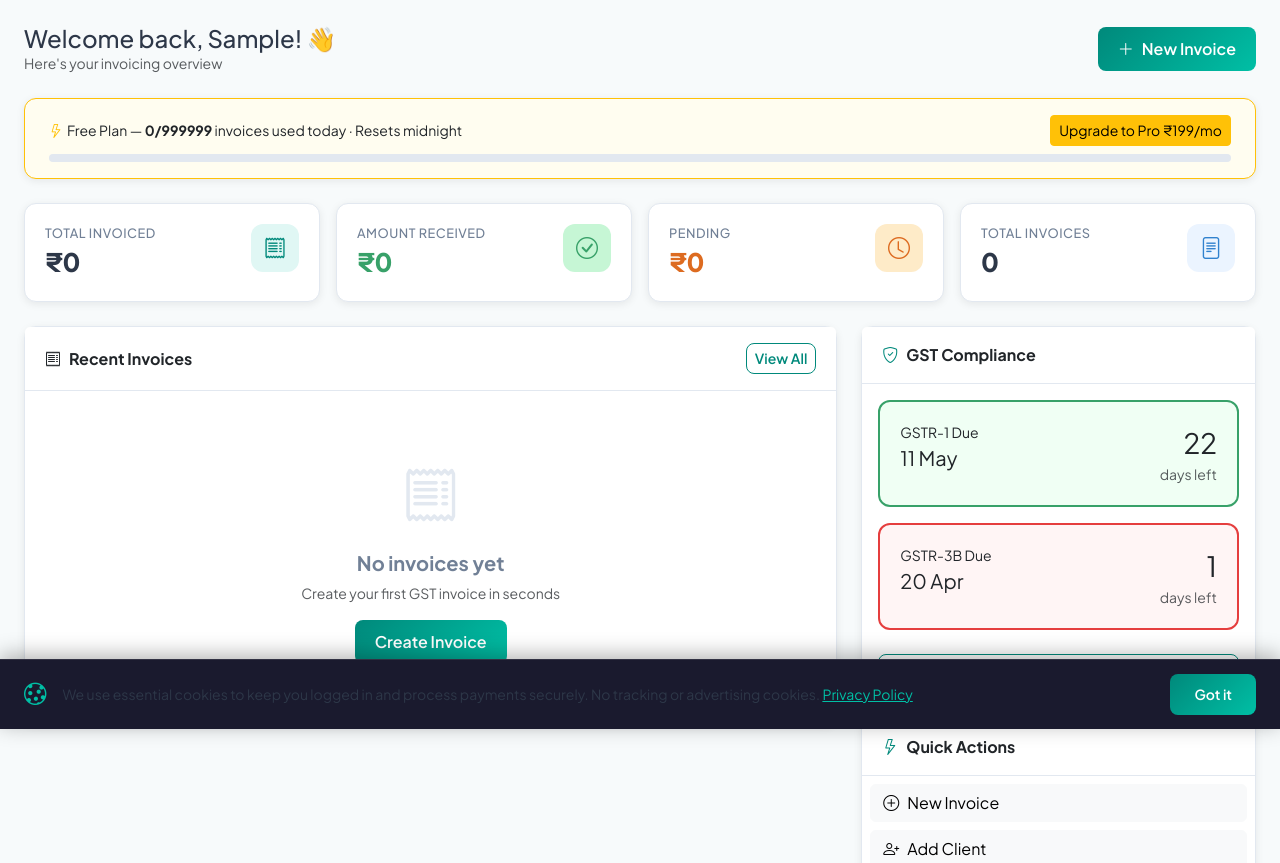
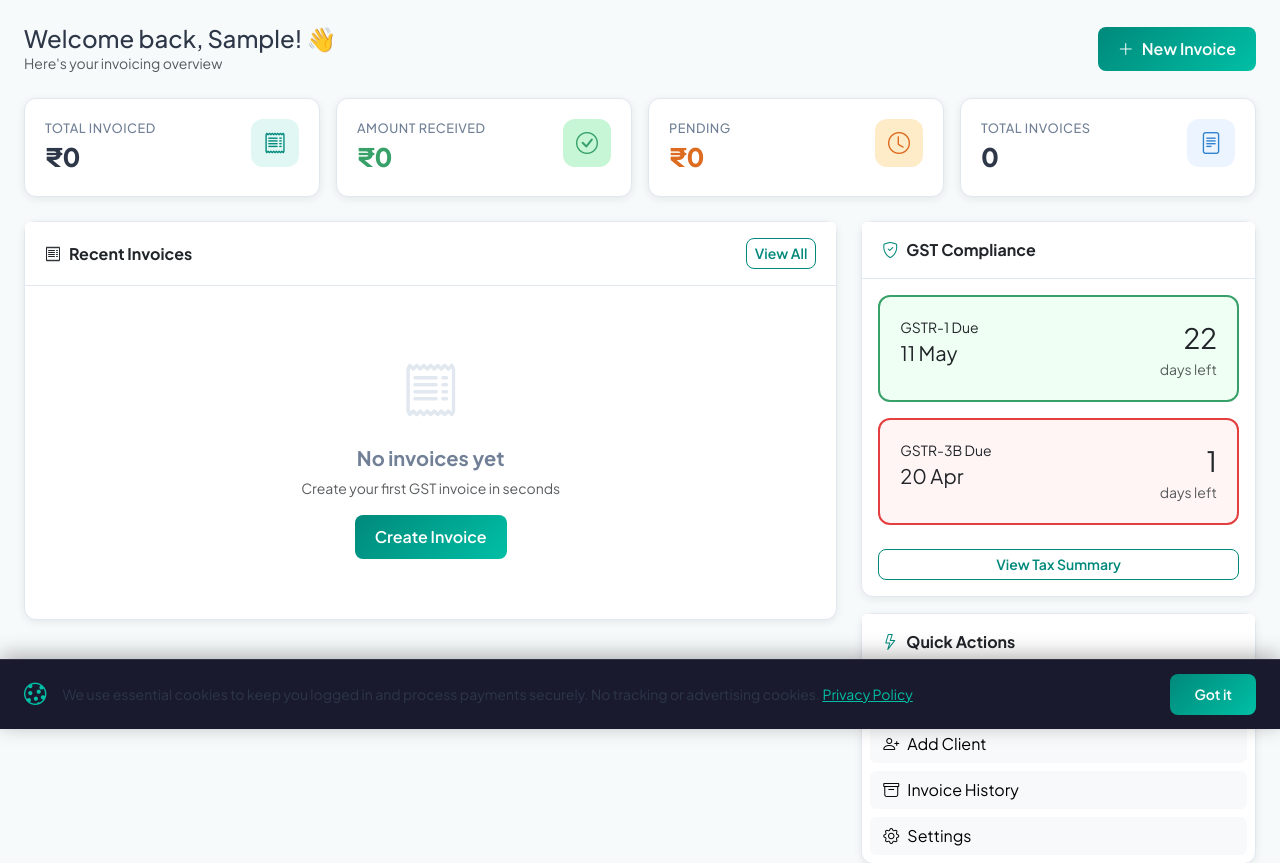
Before and after one commit to heerekarshiva/GstLink, a Flask app: page /dashboard in a window 1280 px wide. Shown: the part 71-934 px from the top of the page. Run offline with Flask 3, Linux system fonts and the light colour scheme; the visitor is signed in with stand-in values (Sample User, id 1); data comes from the database, SQL or seed files in the repository; data that the repository does not hold is empty; some libraries are stand-ins or nearby versions.

Commit message:
Remove plan status banners from dashboard
Removed plan status banners for trial and free users, as all users now have unlimited invoices.

```diff
--- a/templates/dashboard.html
+++ b/templates/dashboard.html
@@ -22,32 +22,7 @@
   </div>
   {% endif %}
 
-  <!-- Plan status banner -->
-  {% if current_user.is_trial_active %}
-  <div class="card mb-4" style="background:linear-gradient(135deg,#1a1a2e,#1c2a1a);border:1px solid rgba(255,143,0,.4);">
-    <div class="card-body py-3 px-4">
-      <div class="d-flex justify-content-between align-items-center flex-wrap gap-2">
-        <span class="fw-600 small text-white"><i class="bi bi-gift-fill me-2" style="color:#FFB300;"></i>Free Trial — <strong style="color:#FFB300;">{{ current_user.trial_days_left }} days left</strong> · Unlimited invoices active</span>
-        <a href="{{ url_for('pricing') }}" class="btn btn-sm fw-600" style="background:linear-gradient(135deg,#FF8F00,#FFB300);color:#fff;border:none;">Upgrade to Pro</a>
-      </div>
-      <div class="limit-bar mt-2">
-        <div class="limit-bar-fill" style="width:{{ [((30 - current_user.trial_days_left) / 30 * 100), 100]|min }}%;background:linear-gradient(90deg,#FF8F00,#FFB300);"></div>
-      </div>
-    </div>
-  </div>
-  {% elif current_user.plan_type == 'free' %}
-  <div class="card mb-4 border-warning" style="background:#fffdf0;">
-    <div class="card-body py-3 px-4">
-      <div class="d-flex justify-content-between align-items-center flex-wrap gap-2">
-        <span class="fw-600 small"><i class="bi bi-lightning me-1 text-warning"></i>Free Plan — <strong>{{ daily_count }}/{{ daily_limit }}</strong> invoices used today · Resets midnight</span>
-        <a href="{{ url_for('pricing') }}" class="btn btn-warning btn-sm fw-600">Upgrade to Pro ₹199/mo</a>
-      </div>
-      <div class="limit-bar mt-2">
-        <div class="limit-bar-fill" style="width:{{ [(daily_count / daily_limit * 100), 100]|min }}%;background:{% if daily_count >= daily_limit %}#e53e3e{% else %}linear-gradient(90deg,var(--teal),var(--teal-light)){% endif %};"></div>
-      </div>
-    </div>
-  </div>
-  {% endif %}
+  <!-- All users have unlimited invoices - no plan banner needed -->
 
   <!-- Stats -->
   <div class="row g-3 mb-4">
```
